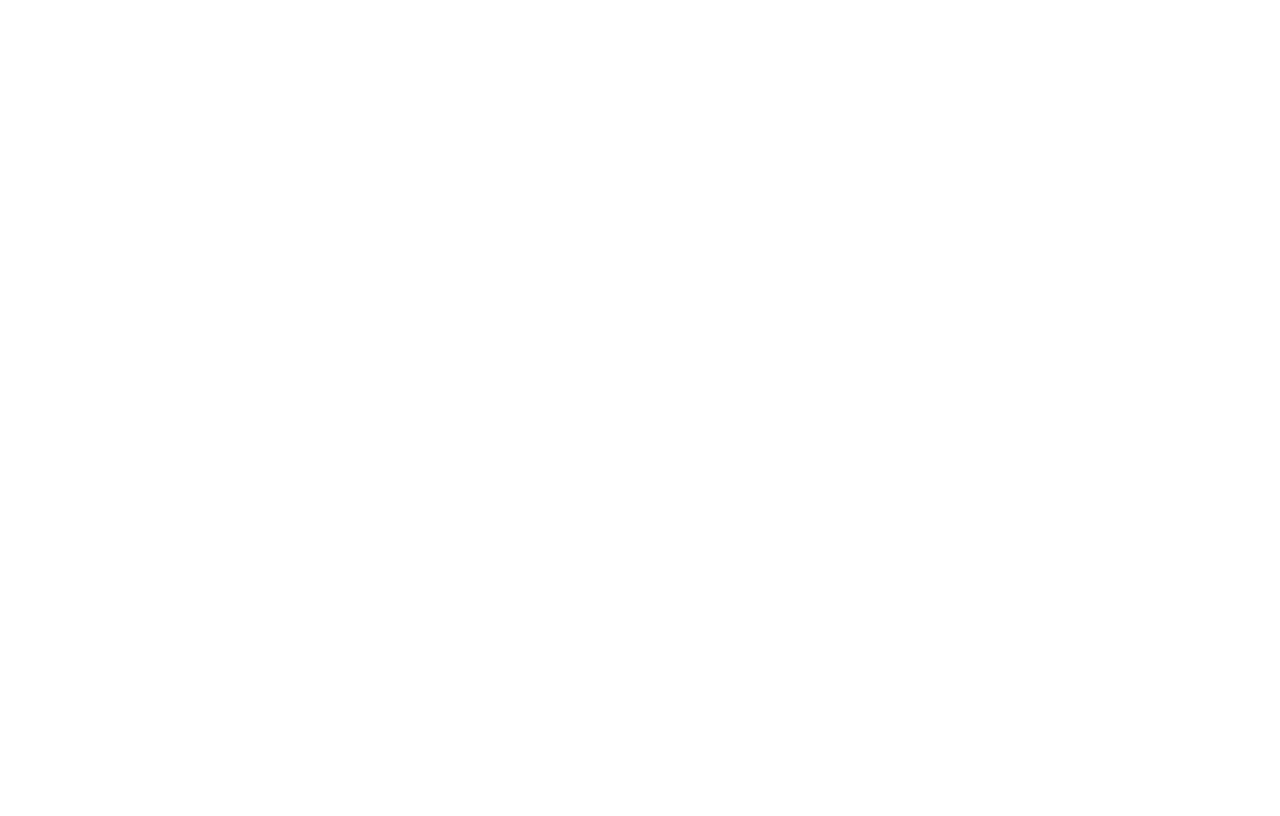
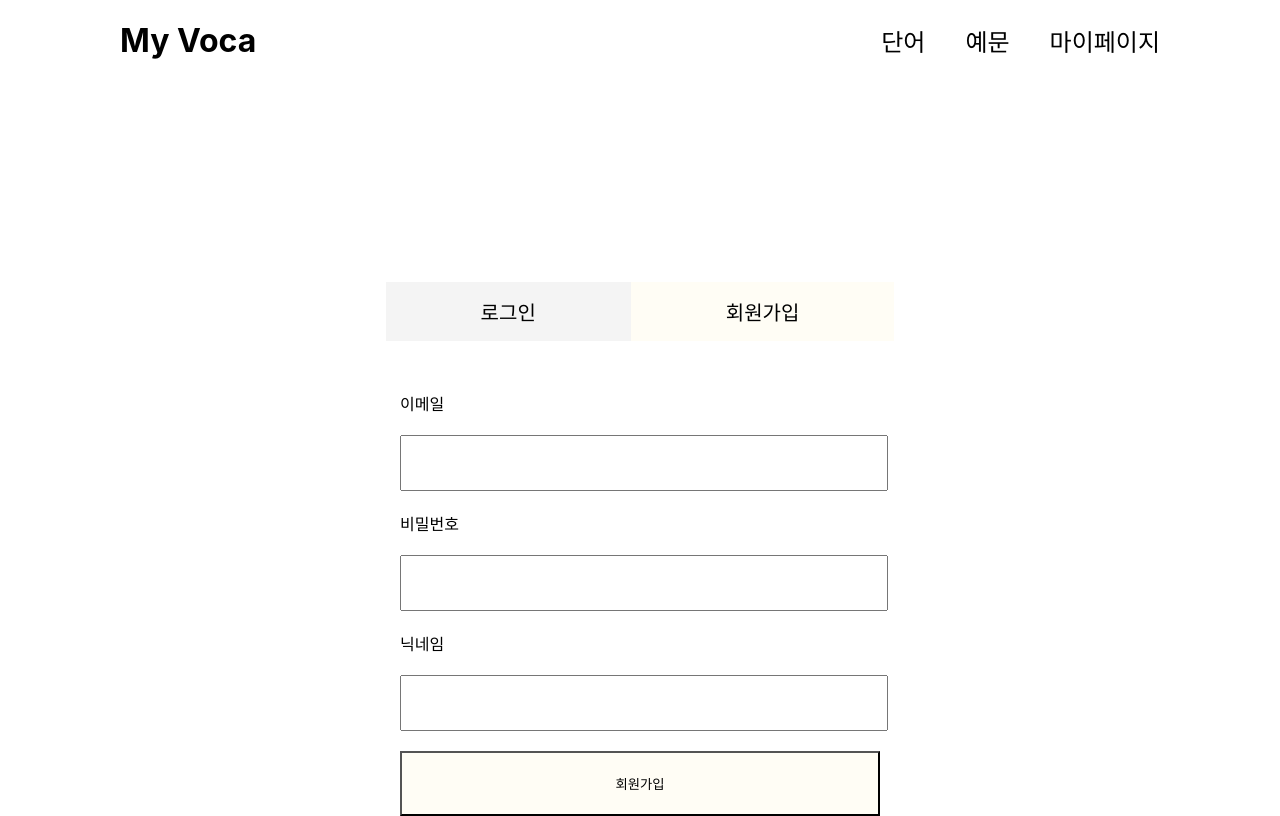
Before and after one commit to jinaoah/my-voca, a React (Create React App) app: page /join in a window 1280 px wide. Before the commit this address had no page. Built offline with nearby package versions, Linux system fonts and the light colour scheme.

Commit message:
회원가입/로그인 기능 구현

```diff
--- a/package.json
+++ b/package.json
@@ -6,6 +6,7 @@
     "@testing-library/jest-dom": "^5.17.0",
     "@testing-library/react": "^13.4.0",
     "@testing-library/user-event": "^13.5.0",
+    "axios": "^1.4.0",
     "react": "^18.2.0",
     "react-dom": "^18.2.0",
     "react-router-dom": "^6.15.0",
--- a/src/App.js
+++ b/src/App.js
@@ -1,23 +1,24 @@
 import logo from './logo.svg';
 import './App.css';
-import Header from './components/header/Header';
 import Home from './pages/homepage/home';
 import { BrowserRouter, Route, Routes } from 'react-router-dom';
 import AddCard from './pages/addcard/AddCard';
 import Mypage from './pages/mypage/mypage';
 import DetailCard from './pages/detailCard/DetailCard';
+import Login from './pages/login/login';
+import Join from './pages/join/join';
 
 function App() {
   return (
     <div className="App">
       <BrowserRouter>
-      {/* <Header navigate={navigate} /> */}
-      {/* <Header /> */}
         <Routes>
           <Route path="/" element={<Home />}/>
           <Route path="/add-card" element={<AddCard />}/>
           <Route path="/mypage" element={<Mypage />} />
           <Route path="/word-card" element={<DetailCard />} />
+          <Route path="/login" element={<Login />} />
+          <Route path='/join' element={<Join />} />
         </Routes>
       </BrowserRouter>
     </div>
--- a/src/pages/homepage/home.js
+++ b/src/pages/homepage/home.js
@@ -3,9 +3,18 @@
 import "./home.css";
 import Header from "../../components/header/Header";
 import {useNavigate } from "react-router-dom";
+import { useEffect } from "react";
 
 const Home = () => {
   const navigate = useNavigate();
+  useEffect(() => {
+    // Check if data exists in session storage
+    const userData = sessionStorage.getItem("userData");
+    if (!userData) {
+      // Navigate to the login page
+      navigate("/login");
+    }
+  }, []);
   return (
     <div>
       <Header navigate={navigate}/>
--- /dev/null
+++ b/src/pages/join/join.css
@@ -0,0 +1,50 @@
+.login-box {
+    display: flex;
+    justify-content: center;
+    align-items: center;
+    margin-top: 200px;
+    flex-direction: column;
+    gap: 50px;
+}
+
+.login, .join {
+    font-size: 20px;
+    padding-left: 95px;
+    padding-right: 95px;
+    padding-top: 15px;
+    padding-bottom: 15px;
+    cursor: pointer;
+}
+
+.login {
+    background-color: #F4F4F4;
+}
+
+.join {
+    background-color: #FFFDF5;
+}
+
+.email, .pw, .nickname {
+    width: 100%;
+    height: 50px;
+    font-size: 30px;
+}
+
+.tab {
+    display: flex;
+}
+
+form {
+    display: flex;
+    width: 480px;
+    flex-direction: column;
+    gap: 20px;
+    text-align: start;
+}
+
+.join-btn {
+    height: 65px;
+    width: 100%;
+    text-align: center;
+    background-color: #FFFDF5;
+}
--- /dev/null
+++ b/src/pages/join/join.js
@@ -0,0 +1,72 @@
+import Header from "../../components/header/Header";
+import "./join.css";
+import { useNavigate } from "react-router-dom";
+import axios from "axios";
+import { useState } from "react";
+
+const Join = () => {
+  const navigate = useNavigate();
+  const [formData, setFormData] = useState({
+      email: "",
+      password: "",
+      nickname: "",
+  });
+  const handleChange = (event) => {
+    const { name, value } = event.target;
+    setFormData((prevData) => ({
+      ...prevData,
+      [name]: value,
+    }));
+  };
+  const handleSubmit = (event) =>{
+        // event.preventDefault();
+      axios.post("http://localhost:1234/join", formData)
+      .then((response) => {
+        console.log("Signup successful:", response.data);
+        alert('회원가입이 완료되었습니다.');
+        navigate("/login");
+        // 이후에 회원가입 성공 처리를 할 수 있습니다.
+      })
+      .catch((error) => {
+        console.error("Signup failed:", error);
+        // 이후에 회원가입 실패 처리를 할 수 있습니다.
+      });
+    }
+  return (
+    <div>
+      <Header navigate={navigate} />
+      <div className="login-box">
+        <div className="tab">
+            <div className="login" onClick={()=> navigate("/login")}>로그인</div>
+            <div className="join">회원가입</div>
+        </div>
+        <form id="loginData" >
+          <div>이메일</div>
+          <input
+            type="text"
+            name="email"
+            className="email"
+            value={formData.email}
+            onChange={handleChange} />
+          <div>비밀번호</div>
+          <input
+            type="text"
+            name="password"
+            className="pw"
+            value={formData.password}
+            onChange={handleChange}/>
+          <div>닉네임</div>
+          <input
+            type="text"
+            name="nickname"
+            className="nickname"
+            value={formData.nickname}
+            onChange={handleChange}/>
+          <input onClick={handleSubmit} className="join-btn" type="button" value="회원가입" />
+        </form>
+      </div>
+    </div>
+  );
+};
+
+export default Join;
--- /dev/null
+++ b/src/pages/login/login.css
@@ -0,0 +1,50 @@
+.login-box {
+    display: flex;
+    justify-content: center;
+    align-items: center;
+    margin-top: 200px;
+    flex-direction: column;
+    gap: 50px;
+}
+
+.login, .join {
+    font-size: 20px;
+    padding-left: 95px;
+    padding-right: 95px;
+    padding-top: 15px;
+    padding-bottom: 15px;
+    cursor: pointer;
+}
+
+.login {
+    /* background-color: #FFFBEC; */
+}
+
+.join {
+    background-color: #F4F4F4;
+}
+
+.email, .pw {
+    width: 100%;
+    height: 50px;
+    font-size: 30px;
+}
+
+.tab {
+    display: flex;
+}
+
+form {
+    display: flex;
+    width: 480px;
+    flex-direction: column;
+    gap: 20px;
+    text-align: start;
+}
+
+.login-btn {
+    height: 65px;
+    width: 100%;
+    text-align: center;
+    background-color: #FFFDF5;
+}
--- /dev/null
+++ b/src/pages/login/login.js
@@ -0,0 +1,64 @@
+import Header from "../../components/header/Header";
+import "./login.css";
+import { useNavigate } from "react-router-dom";
+import { useState } from "react";
+import axios from "axios";
+
+const Login = () => {
+  const navigate = useNavigate();
+  const [formData, setFormData] = useState({
+    email: "",
+    password: "",
+});
+const handleChange = (event) => {
+    const { name, value } = event.target;
+    setFormData((prevData) => ({
+      ...prevData,
+      [name]: value,
+    }));
+  };
+  const handleSubmit = (event) =>{
+    event.preventDefault();
+  axios.post("http://localhost:1234/login", formData)
+  .then((response) => {
+    if(response.data.rows.length == 0){
+        alert('아이디와 비밀번호가 올바르지 않습니다.');
+    } else {
+        console.log("Login successful:", response.data.rows[0][2]);
+        alert('로그인이 완료되었습니다.');
+        sessionStorage.setItem("userData", JSON.stringify(response.data.rows[0]));
+        navigate("/")
+    }
+    // 이후에 회원가입 성공 처리를 할 수 있습니다.
+  })
+  .catch((error) => {
+    console.error("Signup failed:", error);
+    // 이후에 회원가입 실패 처리를 할 수 있습니다.
+  });
+}
+  return (
+    <div>
+      <Header navigate={navigate} />
+      <div className="login-box">
+        <div className="tab">
+            <div className="login">로그인</div>
+            <div className="join" onClick={()=>{navigate("/join")}}>회원가입</div>
+        </div>
+        <form id="loginData" onSubmit={handleSubmit}>
+          <div>이메일</div>
+          <input type="text" name="email" className="email"
+            value={formData.email}
+            onChange={handleChange}/>
+          <div>비밀번호</div>
+          <input type="text" name="password"
+            value={formData.password}
+            onChange={handleChange}
+          className="pw"/>
+          <input className="login-btn" type="submit" value="로그인"/>
+        </form>
+      </div>
+    </div>
+  );
+};
+
+export default Login;
--- a/src/pages/mypage/mypage.js
+++ b/src/pages/mypage/mypage.js
@@ -5,6 +5,9 @@
 
 const Mypage = () => {
     const navigate = useNavigate();
+
+    const name = JSON.parse(sessionStorage.getItem('userData'))[2];
+    const email = JSON.parse(sessionStorage.getItem('userData'))[0];
     return(
         <div>
             <Header navigate={navigate}/>
@@ -12,8 +15,8 @@
                 <div className="profile-container">
                     <img src={profile} alt="프로필"/>
                     <div className="profile-info">
-                        <div className="name">하진 님</div>
-                        <div className="email">asdf@gmail.com</div>
+                        <div className="name">{name} 님</div>
+                        <div className="email">{email}</div>
                     </div>
                 </div>
             </div>
```
Also changed, not shown: 1 other file (tests, documents, lock files or other folders).
